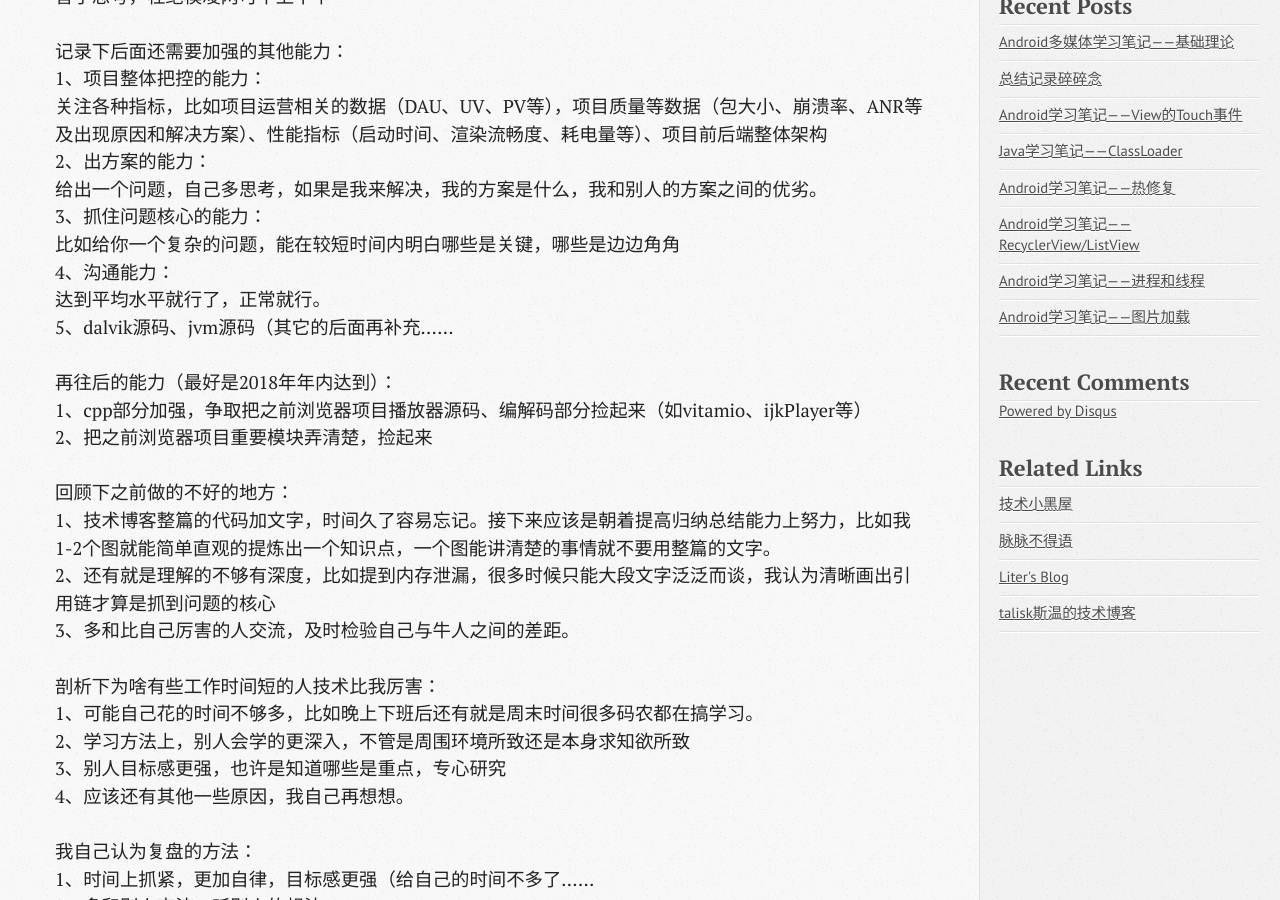
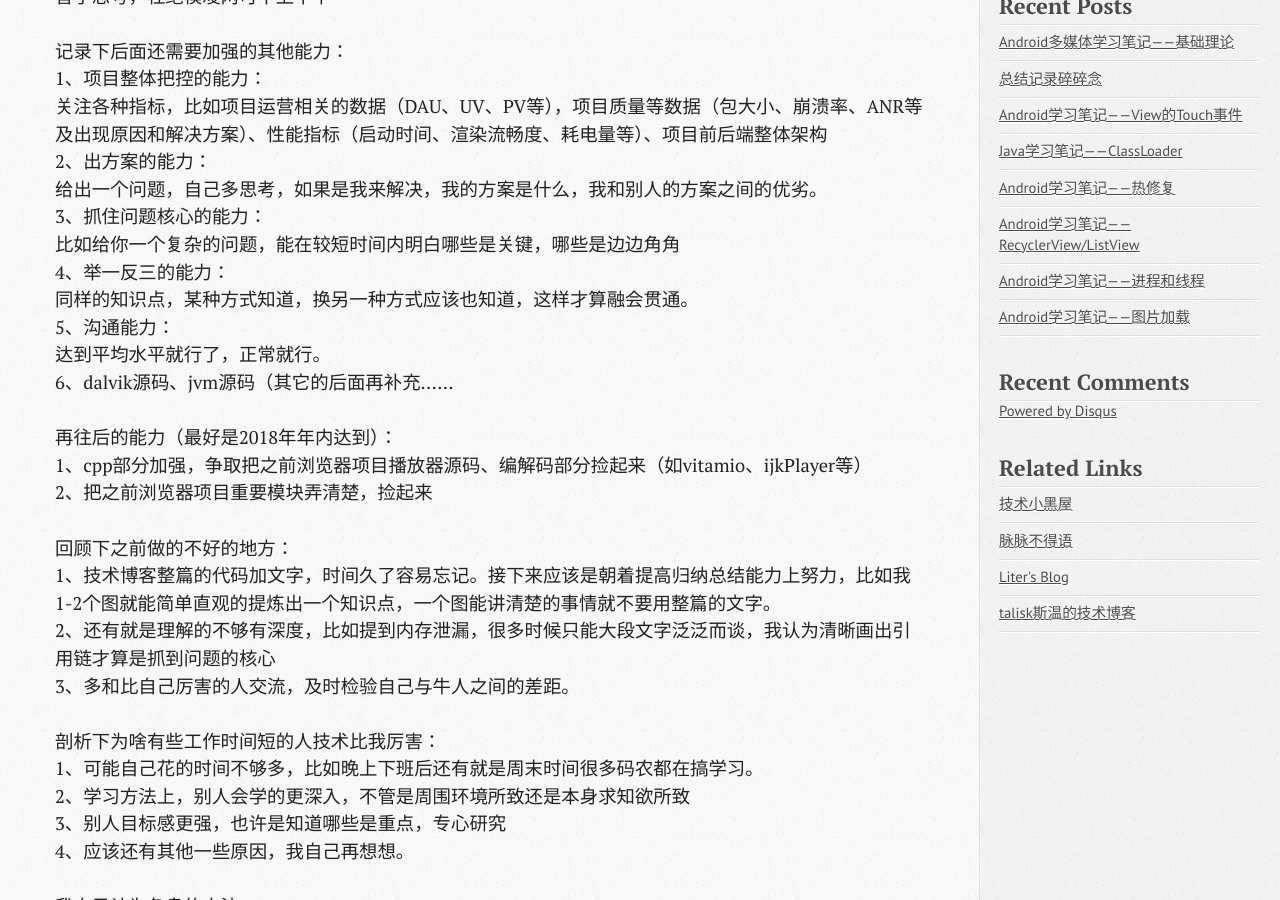
Before and after one commit to wangxinghe/wangxinghe.github.io, a Jekyll site: the page built from _posts/2018-05-01-april-flag.md, in a window 1280 px wide and 900 px high, scrolled down 804 px. Built offline with Jekyll 4.4.1, drawn with Linux system fonts in a browser that asks for light colours; comment, search, counter and statistics services are not loaded.

Commit message:
[update]

```diff
--- a/_posts/2018-05-01-april-flag.md
+++ b/_posts/2018-05-01-april-flag.md
@@ -32,9 +32,11 @@ tags: [Flag]
 给出一个问题，自己多思考，如果是我来解决，我的方案是什么，我和别人的方案之间的优劣。
 3、抓住问题核心的能力：
 比如给你一个复杂的问题，能在较短时间内明白哪些是关键，哪些是边边角角
-4、沟通能力：
+4、举一反三的能力：
+同样的知识点，某种方式知道，换另一种方式应该也知道，这样才算融会贯通。
+5、沟通能力：
 达到平均水平就行了，正常就行。
-5、dalvik源码、jvm源码（其它的后面再补充……
+6、dalvik源码、jvm源码（其它的后面再补充……
 
 
 再往后的能力（最好是2018年年内达到）：
```
